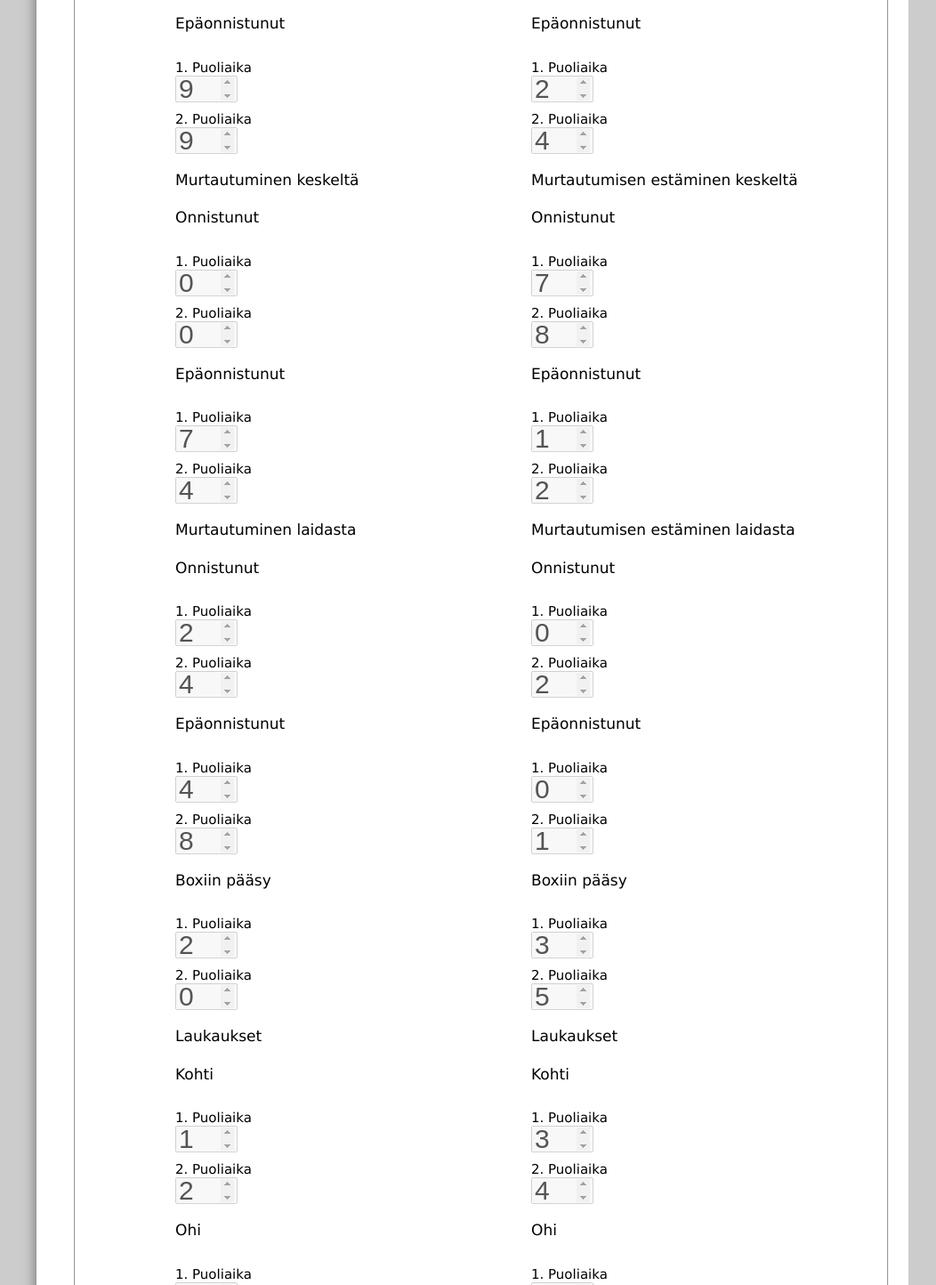
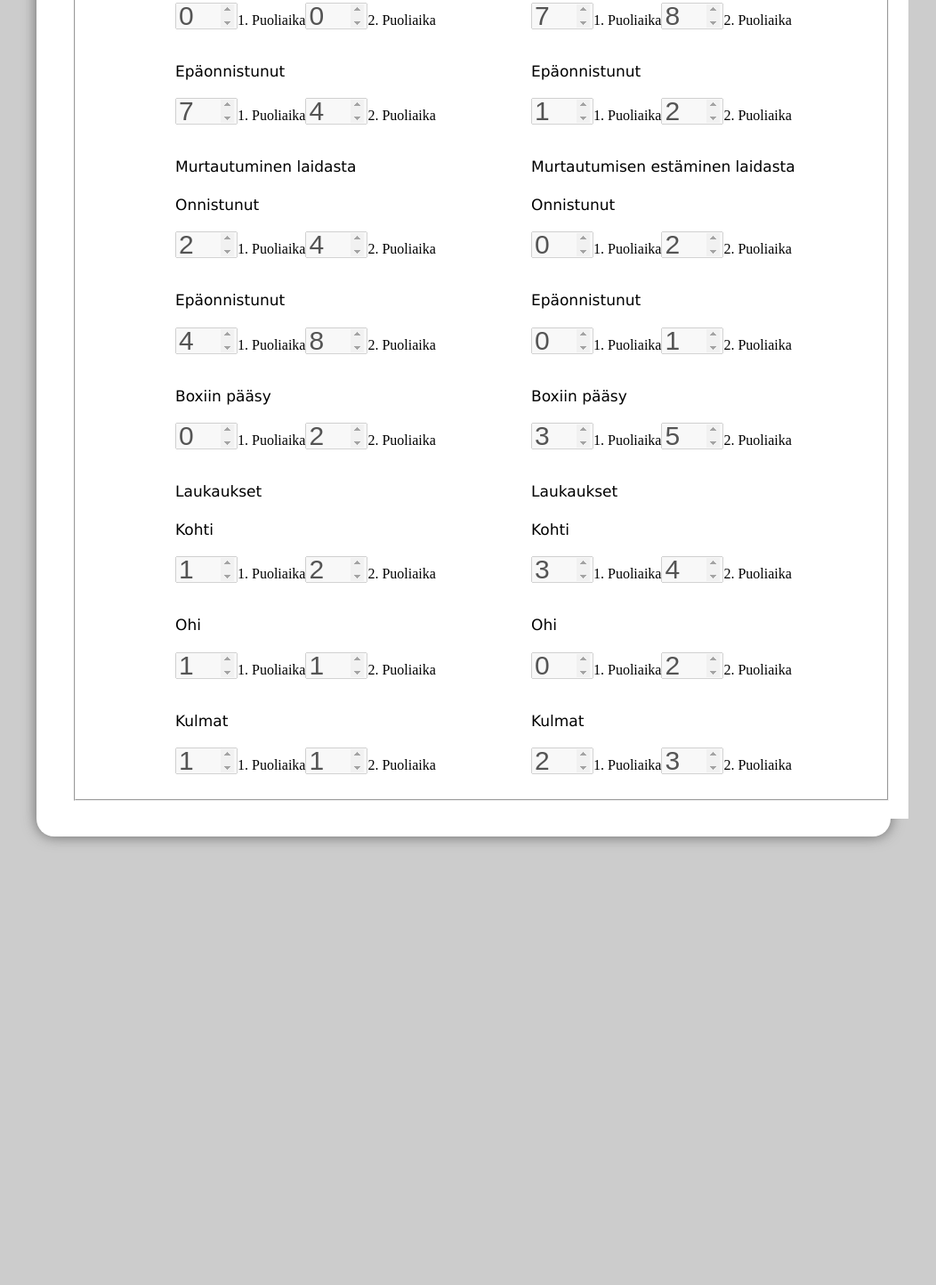
Before and after one commit to FCLT14/Statistics, a plain HTML site: page ottelu1.html in a window 1280 px wide. Shown: the part 1020-2464 px from the top of the page at 89% size, without its empty margins (119-1171 px from the left). After the commit the page ends 1990 px from the top, so only its background shows below. Drawn offline with nearby package versions, Linux system fonts and the light colour scheme.

Commit message:
Update ottelu1.html

```diff
--- a/ottelu1.html
+++ b/ottelu1.html
@@ -297,112 +297,112 @@
                     <p>Onnistunut</p>
 
 
-                    <figcaption>1. Puoliaika</figcaption>
-
-
-                    <input type="number" class="size-36" value="3" min="0" step="1">
-
-
-
-                    <!-- <input type="number" id="myNumber">
-
-                    <button onclick="myFunction()">Lisää</button>
-
-                    <script>
-                        function myFunction() {
-                            document.getElementById("myNumber").stepUp();
-                        }
-                    </script> -->
-
-                    <figcaption>2. Puoliaika</figcaption>
-                    <input type="number" class="size-36" value="4" min="0" step="1">
+                   <td>
+        <span style="float:left">
+            <input type="number" class="size-36" value="3" min="0" step="1" />1. Puoliaika</span>
+        <span style="float:inherit">
+            <input type="number" class="size-36" value="4" min="0" step="1" />2. Puoliaika</span>
+    </td>
+    <br><br>
 
                     <p>Epäonnistunut</p>
-                    <figcaption>1. Puoliaika</figcaption>
-                    <input type="number" class="size-36" value="4" min="0" step="1">
-
-                    <figcaption>2. Puoliaika</figcaption>
-                    <input type="number" class="size-36" value="9" min="0" step="1">
-
+                    <td>
+        <span style="float:left">
+            <input type="number" class="size-36" value="4" min="0" step="1" />1. Puoliaika</span>
+        <span style="float:inherit">
+            <input type="number" class="size-36" value="9" min="0" step="1" />2. Puoliaika</span>
+    </td>
+    <br><br>
                     <p>Avaus rakentelu laidasta</p>
 
                     <p>Onnistunut</p>
-                    <figcaption>1. Puoliaika</figcaption>
-                    <input type="number" class="size-36" value="11" min="0" step="1">
-                    <figcaption>2. Puoliaika</figcaption>
-                    <input type="number" class="size-36" value="4" min="0" step="1">
-
+                    <td>
+        <span style="float:left">
+            <input type="number" class="size-36" value="11" min="0" step="1" />1. Puoliaika</span>
+        <span style="float:inherit">
+            <input type="number" class="size-36" value="4" min="0" step="1" />2. Puoliaika</span>
+    </td>
+    <br><br>
                     <p>Epäonnistunut</p>
-                    <figcaption>1. Puoliaika</figcaption>
-                    <input type="number" class="size-36" value="9" min="0" step="1">
-
-                    <figcaption>2. Puoliaika</figcaption>
-                    <input type="number" class="size-36" value="9" min="0" step="1">
-
+<td>
+        <span style="float:left">
+            <input type="number" class="size-36" value="9" min="0" step="1" />1. Puoliaika</span>
+        <span style="float:inherit">
+            <input type="number" class="size-36" value="9" min="0" step="1" />2. Puoliaika</span>
+    </td>
+    <br><br>
                     <p>Murtautuminen keskeltä</p>
 
                     <p>Onnistunut</p>
 
-                    <figcaption>1. Puoliaika</figcaption>
-                    <input type="number" class="size-36" value="0" min="0" step="1">
-
-                    <figcaption>2. Puoliaika</figcaption>
-                    <input type="number" class="size-36" value="0" min="0" step="1">
-
+                    <td>
+        <span style="float:left">
+            <input type="number" class="size-36" value="0" min="0" step="1" />1. Puoliaika</span>
+        <span style="float:inherit">
+            <input type="number" class="size-36" value="0" min="0" step="1" />2. Puoliaika</span>
+    </td>
+    <br><br>
                     <p>Epäonnistunut</p>
-                    <figcaption>1. Puoliaika</figcaption>
-                    <input type="number" class="size-36" value="7" min="0" step="1">
-
-                    <figcaption>2. Puoliaika</figcaption>
-                    <input type="number" class="size-36" value="4" min="0" step="1">
-
+                    <td>
+        <span style="float:left">
+            <input type="number" class="size-36" value="7" min="0" step="1" />1. Puoliaika</span>
+        <span style="float:inherit">
+            <input type="number" class="size-36" value="4" min="0" step="1" />2. Puoliaika</span>
+    </td>
+    <br><br>
                     <p>Murtautuminen laidasta</p>
 
                     <p>Onnistunut</p>
-                    <figcaption>1. Puoliaika</figcaption>
-                    <input type="number" class="size-36" value="2" min="0" step="1">
-
-                    <figcaption>2. Puoliaika</figcaption>
-                    <input type="number" class="size-36" value="4" min="0" step="1">
-
+<td>
+        <span style="float:left">
+            <input type="number" class="size-36" value="2" min="0" step="1" />1. Puoliaika</span>
+        <span style="float:inherit">
+            <input type="number" class="size-36" value="4" min="0" step="1" />2. Puoliaika</span>
+    </td>
+    <br><br>
                     <p>Epäonnistunut</p>
-                    <figcaption>1. Puoliaika</figcaption>
-                    <input type="number" class="size-36" value="4" min="0" step="1">
-
-                    <figcaption>2. Puoliaika</figcaption>
-                    <input type="number" class="size-36" value="8" min="0" step="1">
-
+<td>
+        <span style="float:left">
+            <input type="number" class="size-36" value="4" min="0" step="1" />1. Puoliaika</span>
+        <span style="float:inherit">
+            <input type="number" class="size-36" value="8" min="0" step="1" />2. Puoliaika</span>
+    </td>
+    <br><br>
                     <p>Boxiin pääsy</p>
-                    <figcaption>1. Puoliaika</figcaption>
-                    <input type="number" class="size-36" value="2" min="0" step="1">
-
-                    <figcaption>2. Puoliaika</figcaption>
-                    <input type="number" class="size-36" value="0" min="0" step="1">
-
+<td>
+        <span style="float:left">
+            <input type="number" class="size-36" value="0" min="0" step="1" />1. Puoliaika</span>
+        <span style="float:inherit">
+            <input type="number" class="size-36" value="2" min="0" step="1" />2. Puoliaika</span>
+    </td>
+    <br><br>
                     <p>Laukaukset</p>
 
                     <p>Kohti</p>
-                    <figcaption>1. Puoliaika</figcaption>
-                    <input type="number" class="size-36" value="1" min="0" step="1">
-
-                    <figcaption>2. Puoliaika</figcaption>
-                    <input type="number" class="size-36" value="2" min="0" step="1">
-
+<td>
+        <span style="float:left">
+            <input type="number" class="size-36" value="1" min="0" step="1" />1. Puoliaika</span>
+        <span style="float:inherit">
+            <input type="number" class="size-36" value="2" min="0" step="1" />2. Puoliaika</span>
+    </td>
+    <br><br>
                     <p>Ohi</p>
-                    <figcaption>1. Puoliaika</figcaption>
-                    <input type="number" class="size-36" value="1" min="0" step="1">
-
-                    <figcaption>2. Puoliaika</figcaption>
-                    <input type="number" class="size-36" value="1" min="0" step="1">
-
+<td>
+        <span style="float:left">
+            <input type="number" class="size-36" value="1" min="0" step="1" />1. Puoliaika</span>
+        <span style="float:inherit">
+            <input type="number" class="size-36" value="1" min="0" step="1" />2. Puoliaika</span>
+    </td>
+    <br><br>
                     <p>Kulmat</p>
 
-                    <figcaption>1. Puoliaika</figcaption>
-                    <input type="number" class="size-36" value="1" min="0" step="1">
-
-                    <figcaption>2. Puoliaika</figcaption>
-                    <input type="number" class="size-36" value="1" min="0" step="1">
-
+  <td>
+        <span style="float:left">
+            <input type="number" class="size-36" value="1" min="0" step="1" />1. Puoliaika</span>
+        <span style="float:inherit">
+            <input type="number" class="size-36" value="1" min="0" step="1" />2. Puoliaika</span>
+    </td>
+    <br><br>
                 </div>
 
                 <div class="grid-container">
@@ -413,101 +413,110 @@
                         <p>Avaus rakentelun estäminen keskeltä</p>
                         <p>Onnistunut</p>
 
-                        <figcaption>1. Puoliaika</figcaption>
-
-                        <input type="number" class="size-36" value="3" min="0" step="1">
-
-
-                        <figcaption>2. Puoliaika</figcaption>
-                        <input type="number" class="size-36" value="1" min="0" step="1">
-
+<td>
+        <span style="float:left">
+            <input type="number" class="size-36" value="3" min="0" step="1" />1. Puoliaika</span>
+        <span style="float:inherit">
+            <input type="number" class="size-36" value="1" min="0" step="1" />2. Puoliaika</span>
+    </td>
+    <br><br>
                         <p>Epäonnistunut</p>
-                        <figcaption>1. Puoliaika</figcaption>
-                        <input type="number" class="size-36" value="1" min="0" step="1">
-
-                        <figcaption>2. Puoliaika</figcaption>
-                        <input type="number" class="size-36" value="3" min="0" step="1">
-
+<td>
+        <span style="float:left">
+            <input type="number" class="size-36" value="1" min="0" step="1" />1. Puoliaika</span>
+        <span style="float:inherit">
+            <input type="number" class="size-36" value="3" min="0" step="1" />2. Puoliaika</span>
+    </td>
+    <br><br>
                         <p>Avaus rakentelun estäminen laidasta</p>
 
                         <p>Onnistunut</p>
-                        <figcaption>1. Puoliaika</figcaption>
-                        <input type="number" class="size-36" value="9" min="0" step="1">
-
-                        <figcaption>2. Puoliaika</figcaption>
-                        <input type="number" class="size-36" value="9" min="0" step="1">
-
+ <td>
+        <span style="float:left">
+            <input type="number" class="size-36" value="9" min="0" step="1" />1. Puoliaika</span>
+        <span style="float:inherit">
+            <input type="number" class="size-36" value="9" min="0" step="1" />2. Puoliaika</span>
+    </td>
+    <br><br>
                         <p>Epäonnistunut</p>
-                        <figcaption>1. Puoliaika</figcaption>
-                        <input type="number" class="size-36" value="2" min="0" step="1">
-
-                        <figcaption>2. Puoliaika</figcaption>
-                        <input type="number" class="size-36" value="4" min="0" step="1">
-
+<td>
+        <span style="float:left">
+            <input type="number" class="size-36" value="2" min="0" step="1" />1. Puoliaika</span>
+        <span style="float:inherit">
+            <input type="number" class="size-36" value="4" min="0" step="1" />2. Puoliaika</span>
+    </td>
+    <br><br>
                         <p>Murtautumisen estäminen keskeltä</p>
 
                         <p>Onnistunut</p>
 
-                        <figcaption>1. Puoliaika</figcaption>
-                        <input type="number" class="size-36" value="7" min="0" step="1">
-                        <figcaption>2. Puoliaika</figcaption>
-                        <input type="number" class="size-36" value="8" min="0" step="1">
-
+<td>
+        <span style="float:left">
+            <input type="number" class="size-36" value="7" min="0" step="1" />1. Puoliaika</span>
+        <span style="float:inherit">
+            <input type="number" class="size-36" value="8" min="0" step="1" />2. Puoliaika</span>
+    </td>
+    <br><br>
                         <p>Epäonnistunut</p>
-                        <figcaption>1. Puoliaika</figcaption>
-                        <input type="number" class="size-36" value="1" min="0" step="1">
-
-                        <figcaption>2. Puoliaika</figcaption>
-                        <input type="number" class="size-36" value="2" min="0" step="1">
-
+<td>
+        <span style="float:left">
+            <input type="number" class="size-36" value="1" min="0" step="1" />1. Puoliaika</span>
+        <span style="float:inherit">
+            <input type="number" class="size-36" value="2" min="0" step="1" />2. Puoliaika</span>
+    </td>
+    <br><br>
                         <p>Murtautumisen estäminen laidasta</p>
 
                         <p>Onnistunut</p>
-                        <figcaption>1. Puoliaika</figcaption>
-                        <input type="number" class="size-36" value="0" min="0" step="1">
-
-                        <figcaption>2. Puoliaika</figcaption>
-                        <input type="number" class="size-36" value="2" min="0" step="1">
-
+<td>
+        <span style="float:left">
+            <input type="number" class="size-36" value="0" min="0" step="1" />1. Puoliaika</span>
+        <span style="float:inherit">
+            <input type="number" class="size-36" value="2" min="0" step="1" />2. Puoliaika</span>
+    </td>
+    <br><br>
 
                         <p>Epäonnistunut</p>
-                        <figcaption>1. Puoliaika</figcaption>
-                        <input type="number" class="size-36" value="0" min="0" step="1">
-
-                        <figcaption>2. Puoliaika</figcaption>
-                        <input type="number" class="size-36" value="1" min="0" step="1">
-
-                        <p>Boxiin pääsy</p>
-                        <figcaption>1. Puoliaika</figcaption>
-                        <input type="number" class="size-36" value="3" min="0" step="1">
-
-                        <figcaption>2. Puoliaika</figcaption>
-                        <input type="number" class="size-36" value="5" min="0" step="1">
-
+<td>
+        <span style="float:left">
+            <input type="number" class="size-36" value="0" min="0" step="1" />1. Puoliaika</span>
+        <span style="float:inherit">
+            <input type="number" class="size-36" value="1" min="0" step="1" />2. Puoliaika</span>
+    </td>
+    <br><br>                                <p>Boxiin pääsy</p>
+  <td>
+        <span style="float:left">
+            <input type="number" class="size-36" value="3" min="0" step="1" />1. Puoliaika</span>
+        <span style="float:inherit">
+            <input type="number" class="size-36" value="5" min="0" step="1" />2. Puoliaika</span>
+    </td>
+    <br><br>
                         <p>Laukaukset</p>
 
                         <p>Kohti</p>
-                        <figcaption>1. Puoliaika</figcaption>
-                        <input type="number" class="size-36" value="3" min="0" step="1">
-
-                        <figcaption>2. Puoliaika</figcaption>
-                        <input type="number" class="size-36" value="4" min="0" step="1">
-
+<td>
+        <span style="float:left">
+            <input type="number" class="size-36" value="3" min="0" step="1" />1. Puoliaika</span>
+        <span style="float:inherit">
+            <input type="number" class="size-36" value="4" min="0" step="1" />2. Puoliaika</span>
+    </td>
+    <br><br>
                         <p>Ohi</p>
-                        <figcaption>1. Puoliaika</figcaption>
-                        <input type="number" class="size-36" value="0" min="0" step="1">
-
-                        <figcaption>2. Puoliaika</figcaption>
-                        <input type="number" class="size-36" value="2" min="0" step="1">
-
+<td>
+        <span style="float:left">
+            <input type="number" class="size-36" value="0" min="0" step="1" />1. Puoliaika</span>
+        <span style="float:inherit">
+            <input type="number" class="size-36" value="2" min="0" step="1" />2. Puoliaika</span>
+    </td>
+    <br><br>
                         <p>Kulmat</p>
-
-                        <figcaption>1. Puoliaika</figcaption>
-                        <input type="number" class="size-36" value="2" min="0" step="1">
-
-                        <figcaption>2. Puoliaika</figcaption>
-                        <input type="number" class="size-36" value="3" min="0" step="1">
-
+<td>
+        <span style="float:left">
+            <input type="number" class="size-36" value="2" min="0" step="1" />1. Puoliaika</span>
+        <span style="float:inherit">
+            <input type="number" class="size-36" value="3" min="0" step="1" />2. Puoliaika</span>
+    </td>
+    <br><br>
                     </div>
                 </div>
             </div>
```
